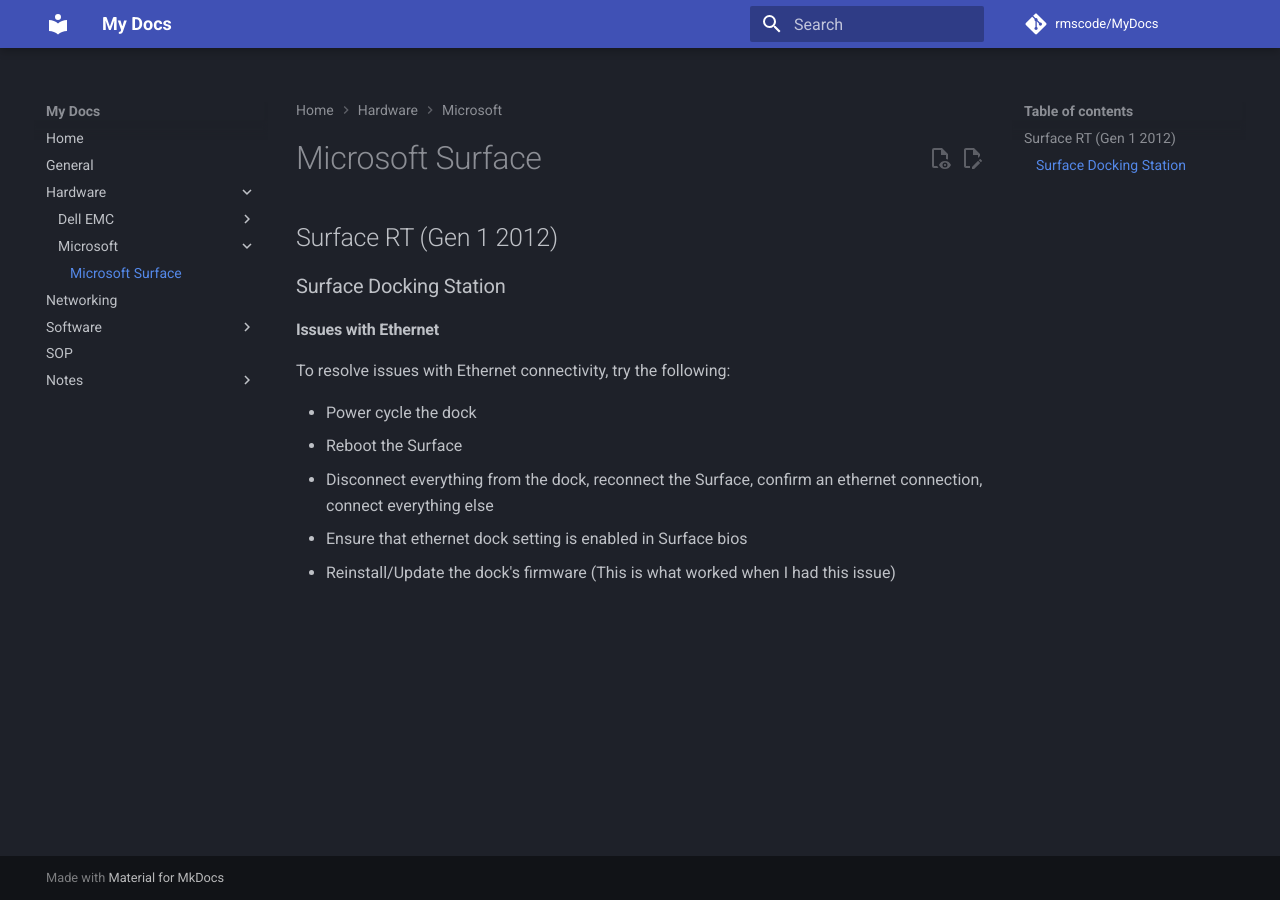
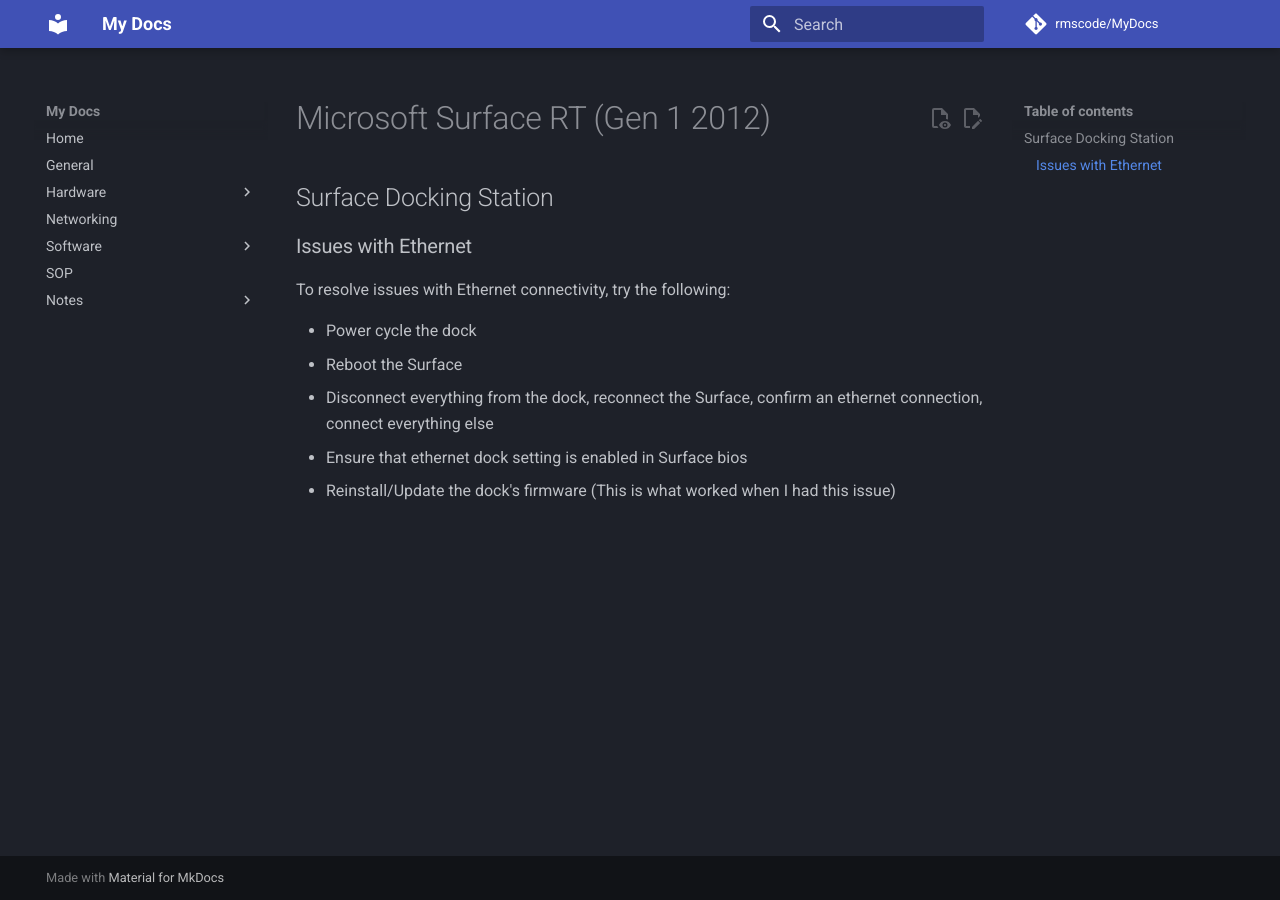
Before and after one commit to rmscode/binary-garden, an MkDocs documentation site: the page built from docs/hardware/microsoft/surface-rt.md, in a window 1280 px wide. Built offline with MkDocs 1.6.1 and Material for MkDocs 9.7.7, drawn with Linux system fonts in a browser that asks for light colours; comment, search, counter and statistics services are not loaded.

Commit message:
chore: renamed ms-surface doc
Instead of having a single doc file for all surfaces, decided to create a doc for each device.

```diff
--- a/docs/hardware/microsoft/ms-surface.md
+++ b/docs/hardware/microsoft/surface-rt.md
@@ -1,10 +1,8 @@
-# Microsoft Surface
+# Microsoft Surface RT (Gen 1 2012)
 
-## Surface RT (Gen 1 2012)
+## Surface Docking Station
 
-### Surface Docking Station
-
-#### Issues with Ethernet
+### Issues with Ethernet
 
 To resolve issues with Ethernet connectivity, try the following:
 
```
